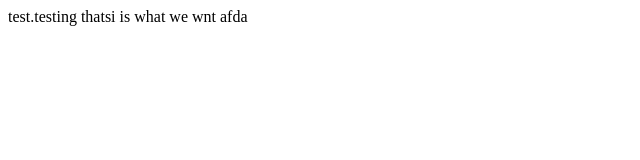
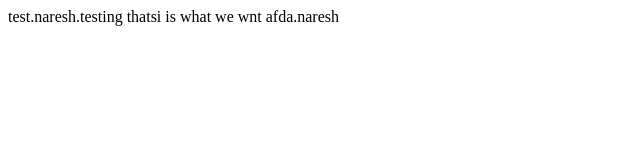
Before and after one commit to naresh699/my-first-git-proejct, a plain HTML site: page index.html in a window 1280 px wide. Shown: the whole page, without its empty margins (0-640 px from the left). Drawn offline with Linux system fonts and the light colour scheme.

Commit message:
naresh negi

```diff
--- a/index.html
+++ b/index.html
@@ -5,6 +5,6 @@
 	<title>Document</title>
 </head>
 <body>
-	test.testing thatsi is what we wnt afda
+	test.naresh.testing thatsi is what we wnt afda.naresh
 </body>
 </html>
```
